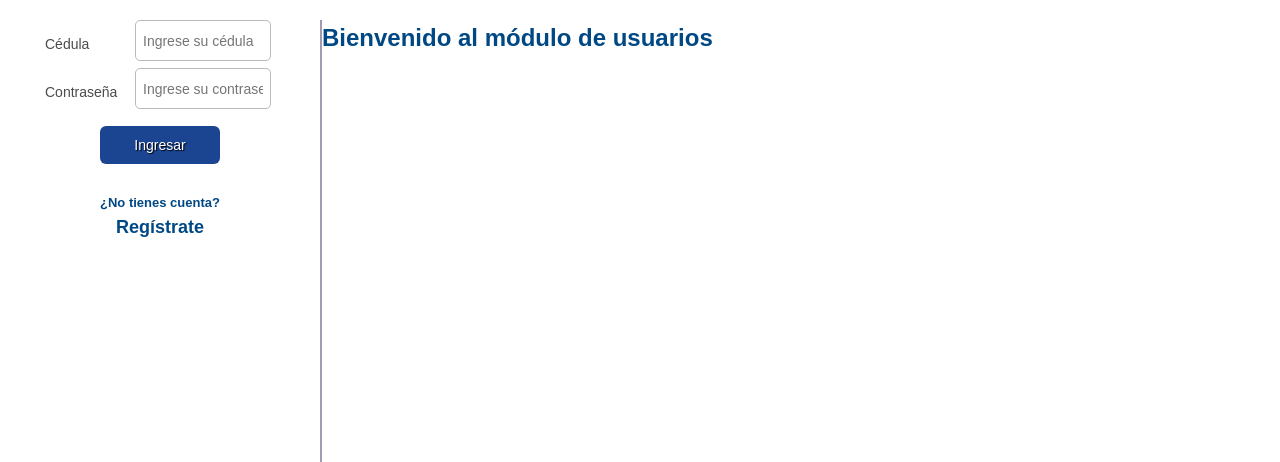
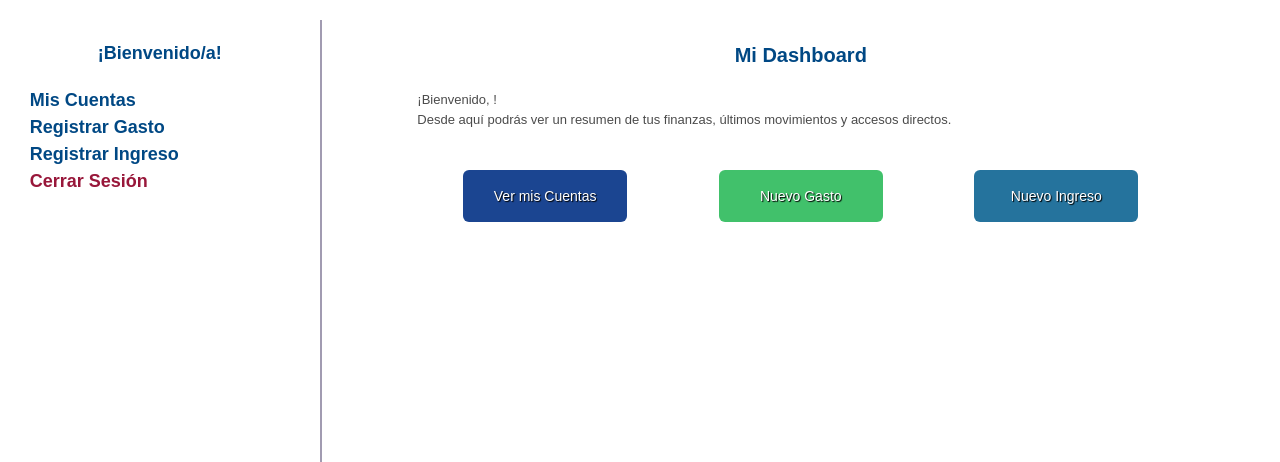
Before and after one commit to EdisonP-9814/GastosPersonaMVC, a PHP site: page /gastosPersonal/index.php in a window 1280 px wide. Shown: the part 103-565 px from the top of the page. Run offline with PHP 8.4, Linux system fonts and the light colour scheme; the visitor is signed in with stand-in values (Sample User, id 1).

Commit message:
se creo el home o dashboard al iniciar sesion

```diff
--- a/controllers/UserController.php
+++ b/controllers/UserController.php
@@ -3,9 +3,15 @@ require_once 'models/usuario.php';
 
 class UsuarioController {
 
-    /* ----------- Vista principal (puede listar usuarios o mostrar home) ----------- */
+    /* ----------- Vista principal (Dashboard o Home Público) ----------- */
     public function index() {
-        echo "<h3>Bienvenido al módulo de usuarios</h3>";
+        if(isset($_SESSION['identity'])){
+            // Si está logueado, muestra el dashboard
+            require_once 'views/dashboard/index.php';
+        } else {
+            // Si NO está logueado, muestra el formulario de registro
+            require_once 'views/usuarios/usuarios.php';
+        }
     }
 
     /* ----------- Mostrar formulario de registro ----------- */
@@ -13,7 +19,7 @@ class UsuarioController {
         require_once 'views/usuarios/usuarios.php';
     }
 
-    /* ----------- Guardar un nuevo usuario ----------- */
+   /* ----------- Guardar un nuevo usuario ----------- */
     public function save() {
         if (isset($_POST)) {
             $usuario = new Usuario();
@@ -28,8 +34,11 @@ class UsuarioController {
             if ($_POST['password'] === $_POST['password2']) {
                 $save = $usuario->save();
                 if ($save) {
-                    $_SESSION['msgok'] = "Registro completado con éxito!";
-                    require_once 'views/success.php';
+                    // MODIFICADO: Usamos 'msgsuccess' para ser consistentes
+                    $_SESSION['msgsuccess'] = "Registro completado con éxito! Inicia sesión.";
+                    // MODIFICADO: Redirigimos al home (donde verá el login)
+                    header("Location: ".base_url);
+                    exit();
                 } else {
                     $_SESSION['msgerror'] = "Error en el registro. Verifica si ya existe la cédula o el correo.";
                     require_once 'views/error.php';
@@ -55,8 +64,12 @@ class UsuarioController {
 
             if ($datos && is_object($datos)) {
                 $_SESSION['identity'] = $datos; // guardamos datos de sesión
-                $_SESSION['msgok'] = "Bienvenido, {$datos->nombre_usuario}";
-                require_once 'views/success.php';
+                // MODIFICADO: Usamos 'msgsuccess' para ser consistentes
+                $_SESSION['msgsuccess'] = "Bienvenido, {$datos->nombre_usuario}";
+
+                // MODIFICADO: Redirigimos al home (que ahora será el dashboard)
+                header("Location: ".base_url);
+                exit();
             } else {
                 $_SESSION['msgerror'] = "Cédula o contraseña incorrecta";
                 require_once 'views/error.php';
--- /dev/null
+++ b/views/dashboard/index.php
@@ -0,0 +1,20 @@
+<div class='Contvcc Frm1' style='margin-top: 20px;'>
+
+    <h4>Mi Dashboard</h4>
+
+    <div style="width: 80%; margin-top: 20px;">
+        <p>
+            ¡Bienvenido, <?= htmlspecialchars($_SESSION['identity']->nombre_usuario) ?>!
+        </p>
+        <p>
+            Desde aquí podrás ver un resumen de tus finanzas, últimos movimientos y accesos directos.
+        </p>
+
+        <div class='Conthcs' style='width: 100%; margin-top: 30px;'>
+            <a href="<?=base_url?>Cuenta/index" class="Bt4b" style="width: 150px;">Ver mis Cuentas</a>
+            <a href="#" class="Bt4b" style="width: 150px; background-color: #41c16b;">Nuevo Gasto</a>
+            <a href="#" class="Bt4b" style="width: 150px; background-color: #25739d;">Nuevo Ingreso</a>
+        </div>
+    </div>
+</div>
+</body>
--- a/views/sidebar.php
+++ b/views/sidebar.php
@@ -1,14 +1,40 @@
 <!-- Sidebar -->
 <aside class='Contvtc Block_aside'>
+
+<?php if(isset($_SESSION['identity'])):
+    // Usuario Logueado
+    $usuario = $_SESSION['identity'];
+  ?>
+    <div class='Contvtc' style='width: 260px; padding: 20px;'>
+        <h5>¡Bienvenido/a!</h5>
+        <h4 style="text-align: center; margin-bottom: 20px;"><?= htmlspecialchars($usuario->nombre_usuario) ?></h4>
+
+        <div class="Contvtl" style="width: 100%;">
+            <a class="Hovsbr" href="<?=base_url?>Cuenta/index">
+                <h5>Mis Cuentas</h5>
+            </a>
+            <a class="Hovsbr" href="<?=base_url?>Transaccion/crear"> <h5>Registrar Gasto</h5>
+            </a>
+            <a class="Hovsbr" href="<?=base_url?>Transaccion/crearIngreso"> <h5>Registrar Ingreso</h5>
+            </a>
+            <a class="Hovsbr" href="<?=base_url?>usuario/logout">
+                <h5 style="color: #98173a;">Cerrar Sesión</h5>
+            </a>
+        </div>
+    </div>
+
+  <?php else:
+    // Usuario NO Logueado
+  ?>
     <div class='Contvtc' style='width: 260px;'>
       <form class='Contvtc Frm260' action="<?=base_url?>usuario/login" method="POST">
         <div class='Conthcl Frm260'>
           <label for="cedula">Cédula</label>
-        <input type="text" name='cedula' placeholder='Ingrese su cédula'>
+          <input type="text" name='cedula' placeholder='Ingrese su cédula' required>
         </div>
         <div class='Conthcl Frm260'>
           <label for="clave">Contraseña</label>
-        <input type="password" name='clave' placeholder='Ingrese su contraseña'>
+          <input type="password" name='clave' placeholder='Ingrese su contraseña' required>
         </div>
 
         <input class="Bt4b" type="submit" value="Ingresar">
@@ -18,5 +44,7 @@
         </a>
       </form>
     </div>
+  <?php endif; ?>
+
 </aside>
 <!-- End Sidebar -->
```
Lines whose indentation alone changed are shown as unchanged.
